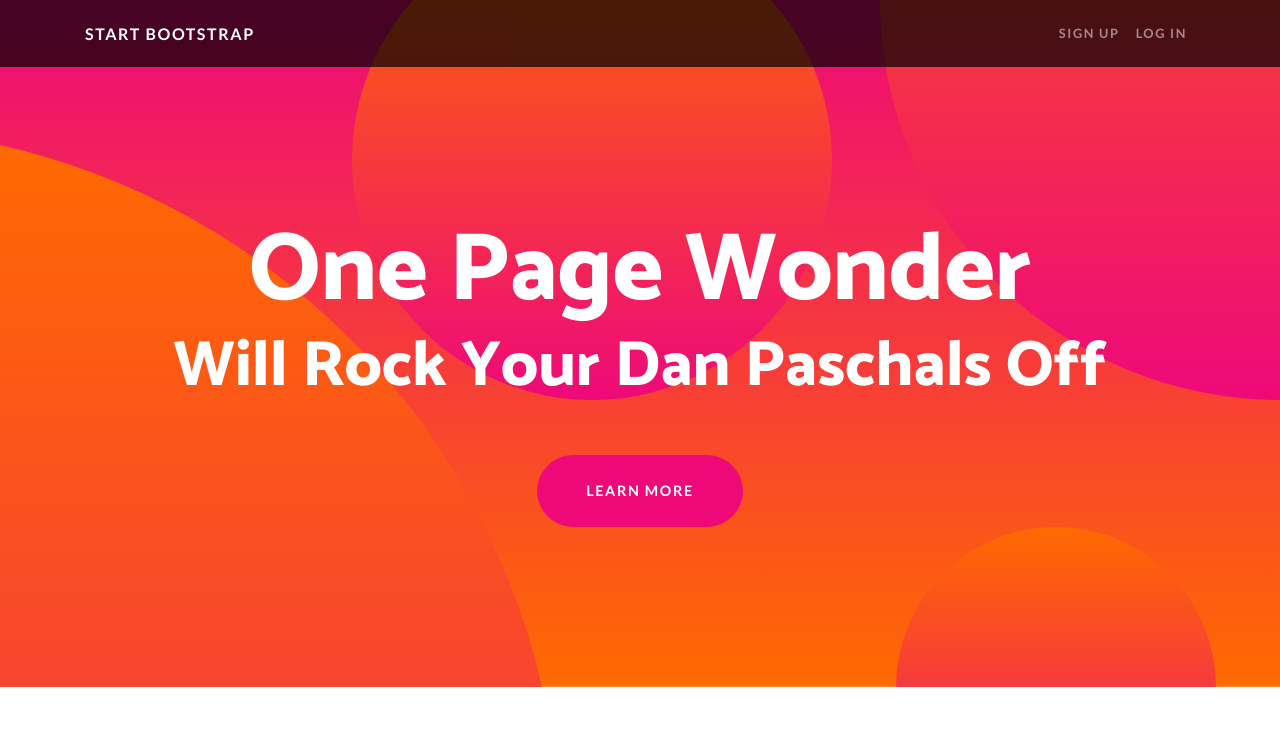
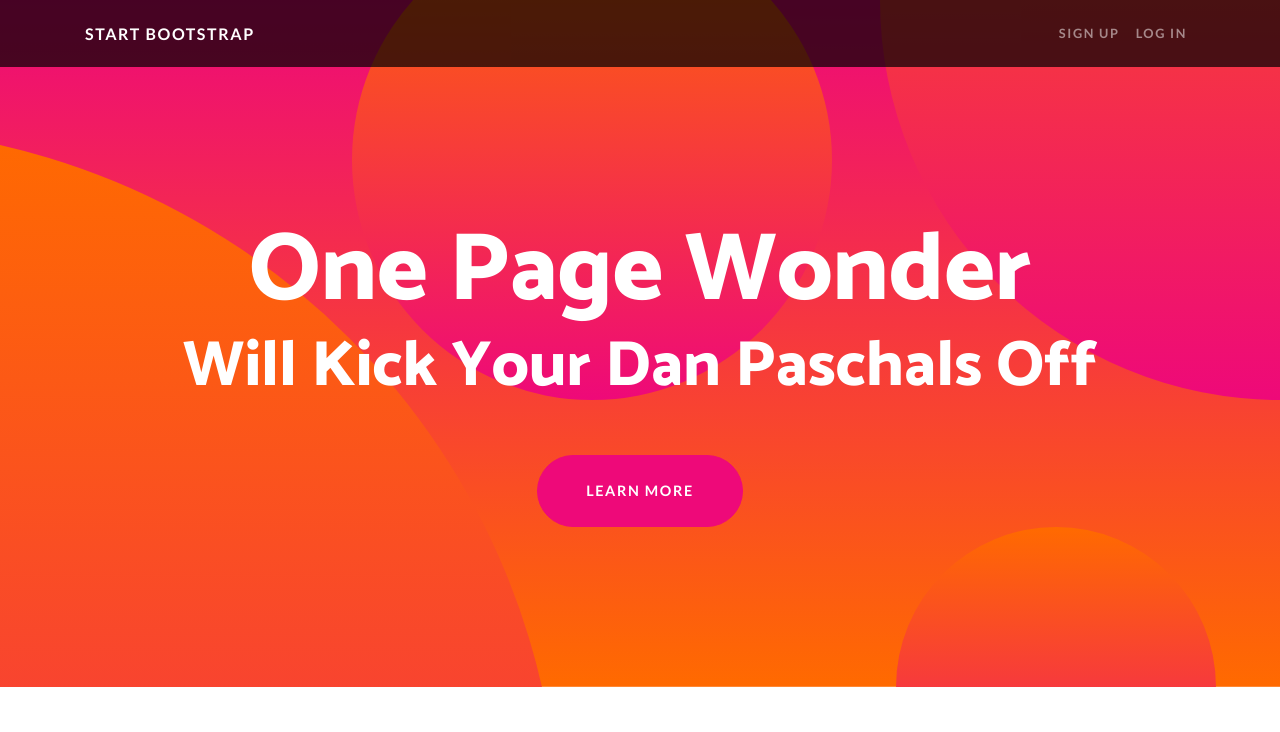
Before and after one commit to dpaschal-lf/418portfolio, a website: page index.html in a window 1280 px wide. Shown: the top 732 px of the page. Drawn offline with Linux system fonts and the light colour scheme.

Commit message:
Update index.html

```diff
--- a/index.html
+++ b/index.html
@@ -48,7 +48,7 @@
       <div class="masthead-content">
         <div class="container">
           <h1 class="masthead-heading mb-0">One Page Wonder</h1>
-          <h2 class="masthead-subheading mb-0">Will Rock Your Dan Paschals Off</h2>
+          <h2 class="masthead-subheading mb-0">Will Kick Your Dan Paschals Off</h2>
           <a href="#" class="btn btn-primary btn-xl rounded-pill mt-5">Learn More</a>
         </div>
       </div>
```
